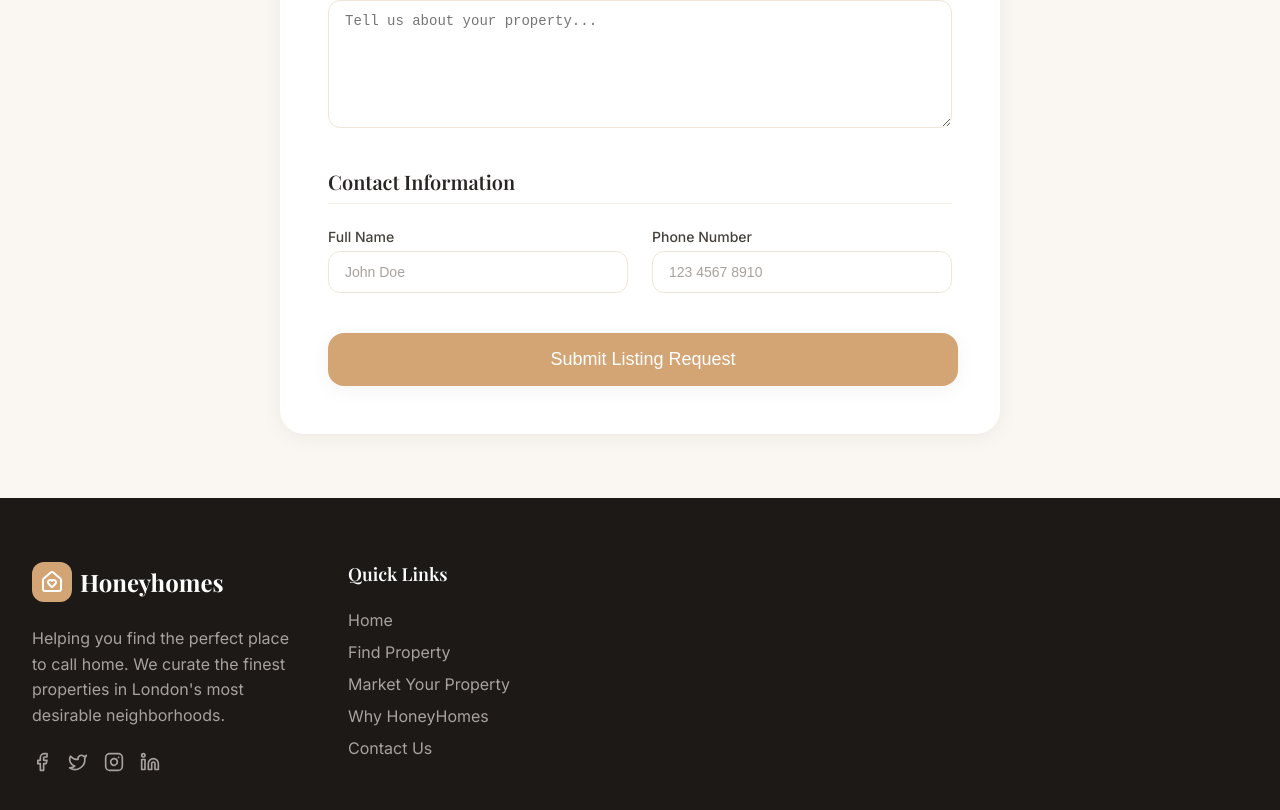
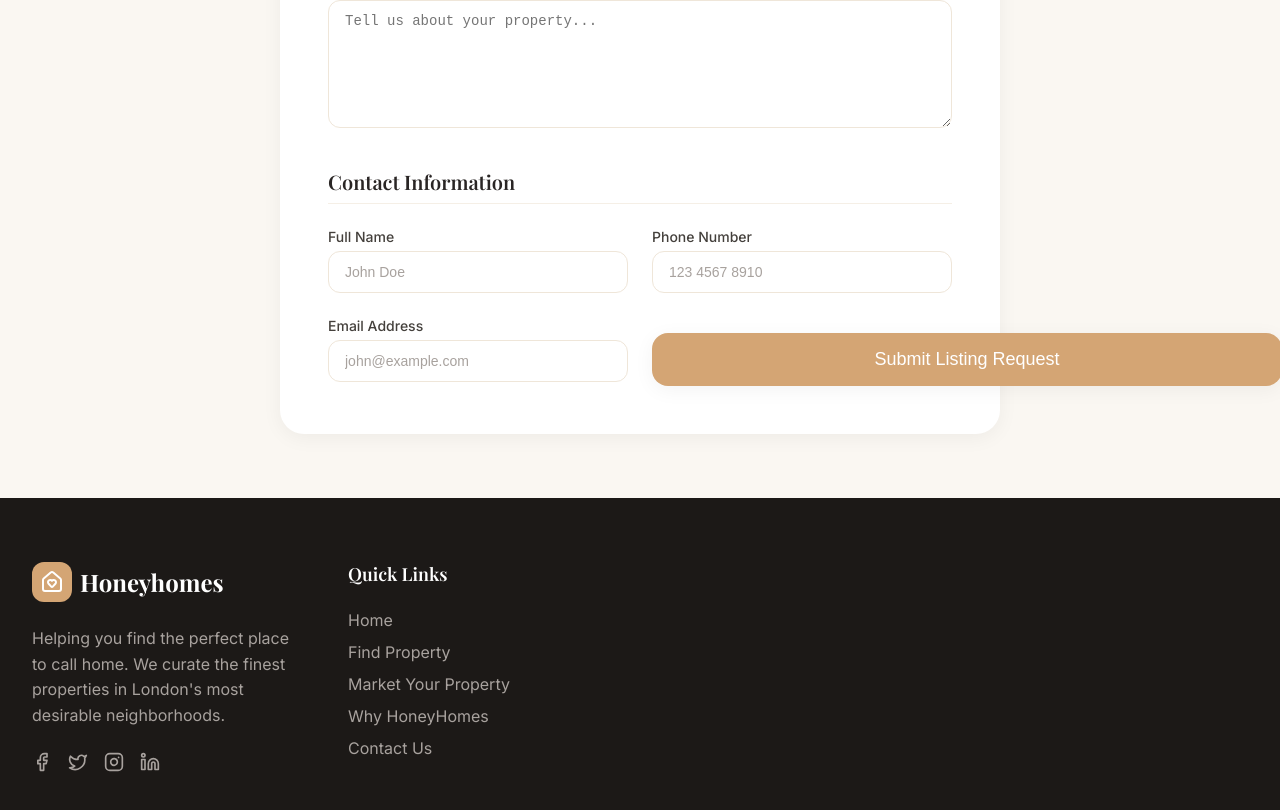
Before and after one commit to p3achijaii/react-coursework, a React (Vite) app: page /market-property in a window 1280 px wide. Shown: the part 805-1615 px from the top of the page. Built offline with nearby package versions, Linux system fonts and the light colour scheme.

Commit message:
add the email into the contact section of the market property page

```diff
--- a/src/pages/MarketProperty/MarketProperty.jsx
+++ b/src/pages/MarketProperty/MarketProperty.jsx
@@ -67,6 +67,12 @@ function MarketProperty() {
               <Input label="Full Name" placeholder="John Doe" />
               <Input label="Phone Number" placeholder="123 4567 8910" />
 
+              <Input
+                label="Email Address"
+                type="email"
+                placeholder="john@example.com"
+              />
+
               <Button size="lg" className={styles.submitBtn}>
                 Submit Listing Request
               </Button>
```
